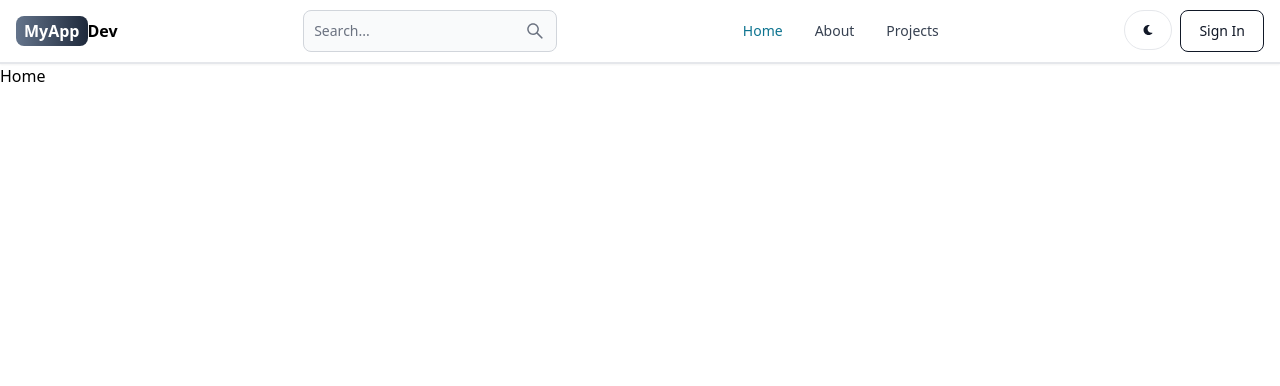
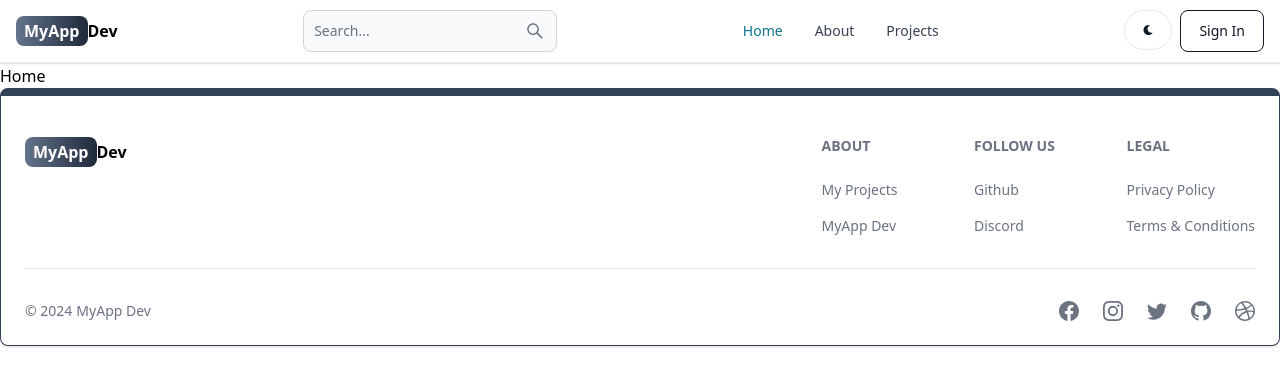
Before and after one commit to shuntps/MERN-Blog_app_with_dashboard, a React (Vite) app in the folder client/: page / in a window 1280 px wide. Shown: the top 386 px of the page. Built offline with nearby package versions, Linux system fonts and the light colour scheme.

Commit message:
Create and add the footer component

```diff
--- a/client/src/App.jsx
+++ b/client/src/App.jsx
@@ -6,6 +6,7 @@
 import Dashboard from "./pages/Dashboard";
 import Projects from "./pages/Projects";
 import Header from "./components/Header";
+import FooterComp from "./components/Footer";
 
 export default function App() {
    return (
@@ -19,6 +20,7 @@
             <Route path="/dashboard" element={<Dashboard />} />
             <Route path="/projects" element={<Projects />} />
          </Routes>
+         <FooterComp />
       </BrowserRouter>
    );
 }
--- /dev/null
+++ b/client/src/components/Footer.jsx
@@ -0,0 +1,70 @@
+import { Footer } from "flowbite-react";
+import { Link } from "react-router-dom";
+import {
+   BsFacebook,
+   BsInstagram,
+   BsTwitter,
+   BsGithub,
+   BsDribbble,
+} from "react-icons/bs";
+export default function FooterCom() {
+   return (
+      <Footer container className="border border-t-8 border-slate-700">
+         <div className="w-full max-w-7xl mx-auto">
+            <div className="grid w-full justify-between sm:flex md:grid-cols-1">
+               <div className="mt-5">
+                  <Link
+                     to="/"
+                     className="self-center whitespace-nowrap font-semibold dark:text-white"
+                  >
+                     <span className="px-2 py-1 bg-gradient-to-r from-slate-500 to-slate-800 rounded-lg text-white">
+                        MyApp
+                     </span>
+                     Dev
+                  </Link>
+               </div>
+               <div className="grid grid-cols-3 gap-8 mt-4 sm:gap-6">
+                  <div>
+                     <Footer.Title title="About" />
+                     <Footer.LinkGroup col>
+                        <Footer.Link href="#">My Projects</Footer.Link>
+                        <Footer.Link href="/about">MyApp Dev</Footer.Link>
+                     </Footer.LinkGroup>
+                  </div>
+                  <div>
+                     <Footer.Title title="Follow us" />
+                     <Footer.LinkGroup col>
+                        <Footer.Link href="#">Github</Footer.Link>
+                        <Footer.Link href="#">Discord</Footer.Link>
+                     </Footer.LinkGroup>
+                  </div>
+                  <div>
+                     <Footer.Title title="Legal" />
+                     <Footer.LinkGroup col>
+                        <Footer.Link href="#">Privacy Policy</Footer.Link>
+                        <Footer.Link href="#">
+                           Terms &amp; Conditions
+                        </Footer.Link>
+                     </Footer.LinkGroup>
+                  </div>
+               </div>
+            </div>
+            <Footer.Divider />
+            <div className="w-full sm:flex sm:items-center sm:justify-between">
+               <Footer.Copyright
+                  href="#"
+                  by="MyApp Dev"
+                  year={new Date().getFullYear()}
+               />
+               <div className="flex gap-6 sm:mt-0 mt-4 sm:justify-center">
+                  <Footer.Icon href="#" icon={BsFacebook} />
+                  <Footer.Icon href="#" icon={BsInstagram} />
+                  <Footer.Icon href="#" icon={BsTwitter} />
+                  <Footer.Icon href="#" icon={BsGithub} />
+                  <Footer.Icon href="#" icon={BsDribbble} />
+               </div>
+            </div>
+         </div>
+      </Footer>
+   );
+}
```
